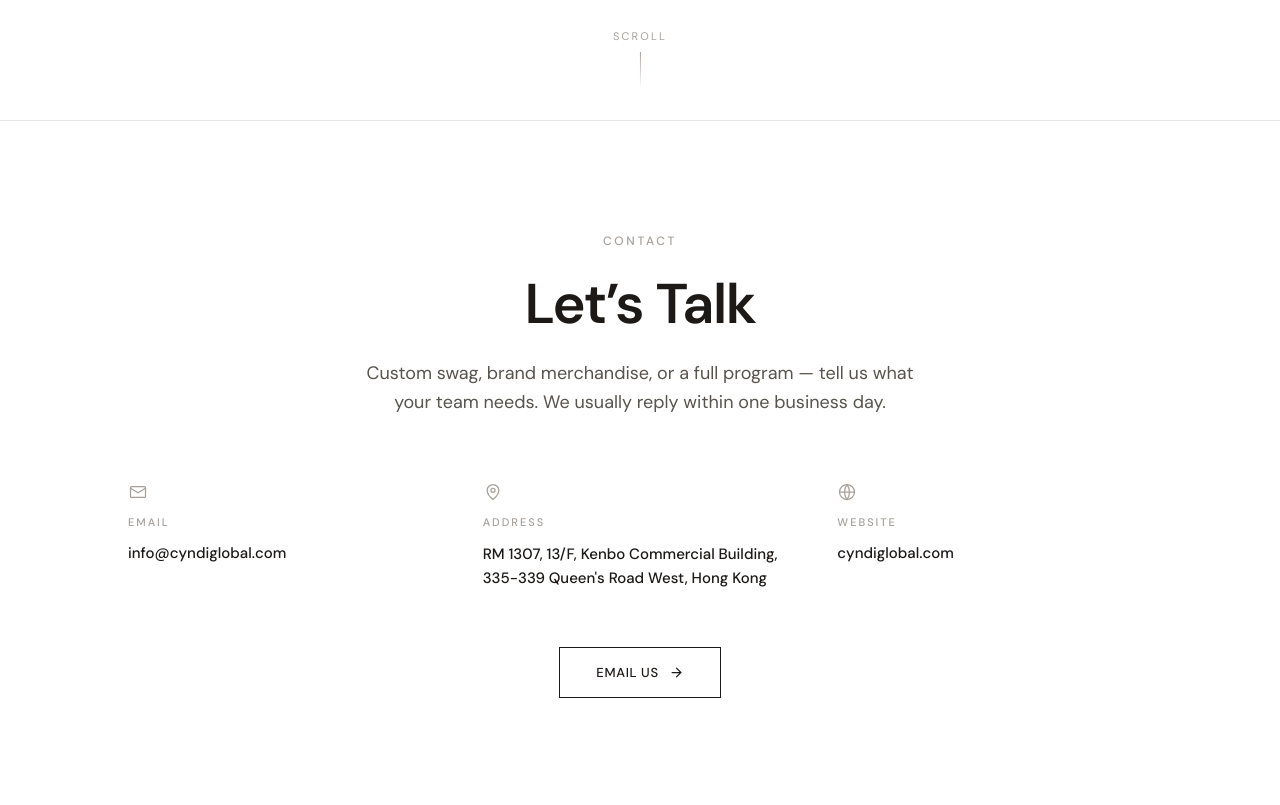
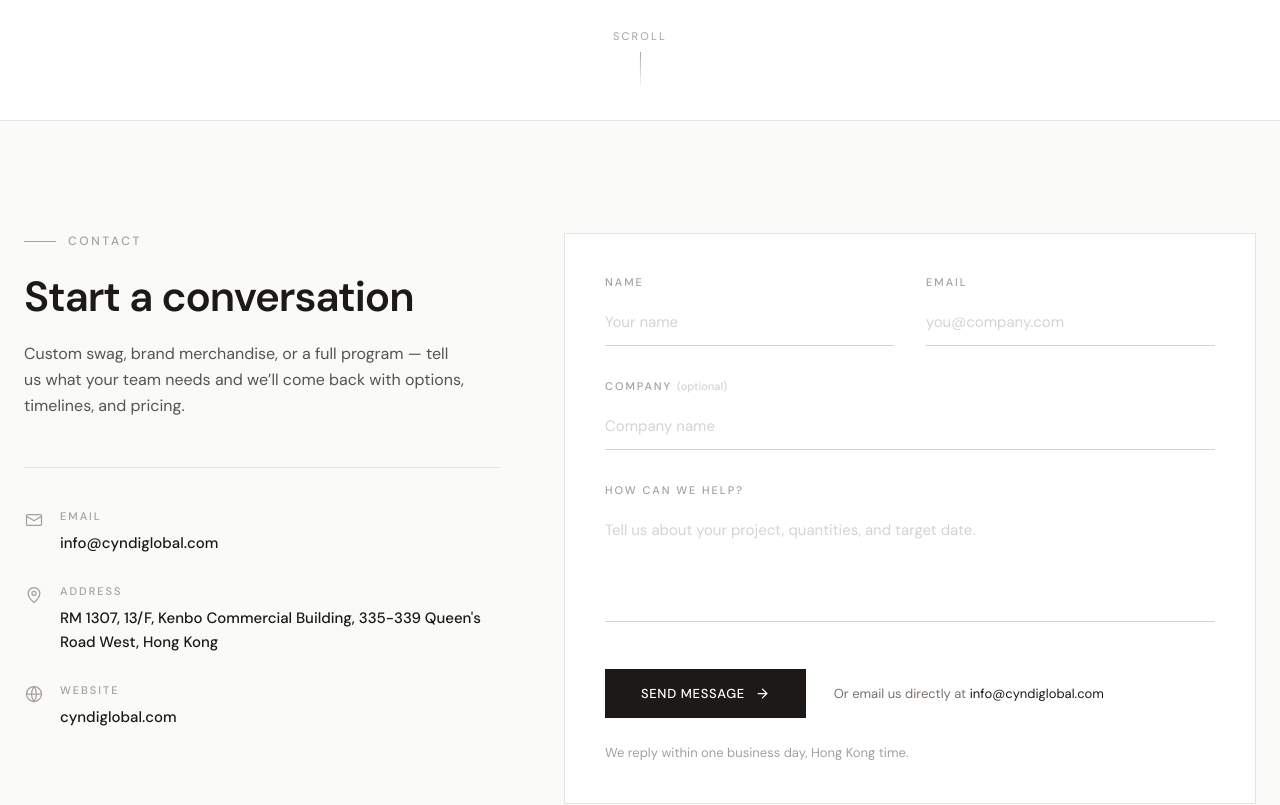
Before and after one commit to Georgiazhu/cyndi-global-website, a React (Vite) app in the folder product-showcase/: page / in a window 1280 px wide. Shown: the part 680-1485 px from the top of the page. Built offline with nearby package versions, Linux system fonts and the light colour scheme.

Commit message:
feat(homepage): 重新设计联系模块——非对称双栏布局 + 可用询盘表单，替换突兀的 Let's Talk 大标题

```diff
--- a/product-showcase/src/cyndi/CyndiContact.jsx
+++ b/product-showcase/src/cyndi/CyndiContact.jsx
@@ -1,5 +1,8 @@
 // 首页联系区块 + 页脚（Company contact block + footer）
 // 联系邮箱：info@cyndiglobal.com
+// 表单为纯前端实现：提交后用访客本地邮件客户端预填收件人/主题/正文，无需后端。
+
+import { useState } from 'react'
 
 const CONTACT_ITEMS = [
   {
@@ -31,50 +34,136 @@ function Icon({ d, className = 'w-5 h-5' }) {
   )
 }
 
+const FIELD_LABEL = 'block text-[11px] font-medium uppercase tracking-[0.18em] text-stone-400 mb-2'
+const FIELD_INPUT =
+  'w-full border-b border-stone-300 bg-transparent py-3 text-[15px] text-stone-900 ' +
+  'placeholder:text-stone-300 focus:border-stone-900 outline-none transition-colors'
+
 export default function CyndiContact() {
+  const [form, setForm] = useState({ name: '', email: '', company: '', message: '' })
+  const [sent, setSent] = useState(false)
+
+  const update = key => e => setForm(f => ({ ...f, [key]: e.target.value }))
+
+  function handleSubmit(e) {
+    e.preventDefault()
+    const subject = `Website inquiry${form.company ? ` — ${form.company}` : ''}`
+    const body =
+      `Name: ${form.name}\nEmail: ${form.email}` +
+      (form.company ? `\nCompany: ${form.company}` : '') +
+      `\n\n${form.message}`
+    window.location.href =
+      `mailto:info@cyndiglobal.com?subject=${encodeURIComponent(subject)}&body=${encodeURIComponent(body)}`
+    setSent(true)
+  }
+
   return (
     <>
       {/* ── Contact ── */}
-      <section id="contact" className="bg-white border-t border-stone-200 px-6 py-24 lg:py-28">
+      <section id="contact" className="bg-stone-50 border-t border-stone-200 px-6 py-20 lg:py-28">
         <div className="max-w-7xl mx-auto">
-          <div className="flex flex-col items-center text-center">
-            <span className="text-xs font-medium uppercase tracking-[0.22em] text-stone-400 mb-5">Contact</span>
-            <h2 className="text-[clamp(34px,5vw,56px)] font-semibold leading-tight tracking-tight text-stone-900 mb-5">
-              Let&rsquo;s Talk
-            </h2>
-            <p className="text-[clamp(16px,1.9vw,18px)] leading-relaxed text-stone-600 max-w-[560px]">
-              Custom swag, brand merchandise, or a full program — tell us what your team needs.
-              We usually reply within one business day.
-            </p>
-          </div>
+          <div className="grid gap-14 lg:gap-16 lg:grid-cols-12 items-start">
 
-          <div className="grid gap-10 md:grid-cols-3 max-w-5xl mx-auto mt-16">
-            {CONTACT_ITEMS.map(it => (
-              <div key={it.label} className="flex flex-col items-center text-center gap-3 md:items-start md:text-left">
-                <span className="text-stone-400">
-                  <Icon d={it.icon} />
-                </span>
-                <span className="text-[11px] font-medium uppercase tracking-[0.18em] text-stone-400">{it.label}</span>
-                {it.href ? (
-                  <a href={it.href} className="text-[15px] font-medium text-stone-900 hover:text-[#e07a3a] transition-colors break-words">
-                    {it.value}
-                  </a>
+            {/* Left — intro + details */}
+            <div className="lg:col-span-5 lg:sticky lg:top-28">
+              <div className="flex items-center gap-3 mb-6">
+                <span className="h-px w-8 bg-stone-400" />
+                <span className="text-xs font-medium uppercase tracking-[0.22em] text-stone-400">Contact</span>
+              </div>
+
+              <h2 className="text-[clamp(30px,3.6vw,42px)] font-semibold leading-[1.15] tracking-tight text-stone-900 mb-5">
+                Start a conversation
+              </h2>
+
+              <p className="text-[16px] leading-relaxed text-stone-600 max-w-[440px]">
+                Custom swag, brand merchandise, or a full program &mdash; tell us what your team
+                needs and we&rsquo;ll come back with options, timelines, and pricing.
+              </p>
+
+              <dl className="mt-12 pt-10 border-t border-stone-200 flex flex-col gap-7">
+                {CONTACT_ITEMS.map(it => (
+                  <div key={it.label} className="flex items-start gap-4">
+                    <span className="text-stone-400 mt-0.5 shrink-0">
+                      <Icon d={it.icon} />
+                    </span>
+                    <div className="min-w-0">
+                      <dt className="text-[11px] font-medium uppercase tracking-[0.18em] text-stone-400 mb-1.5">
+                        {it.label}
+                      </dt>
+                      <dd className="text-[15px] font-medium text-stone-900 leading-relaxed break-words">
+                        {it.href ? (
+                          <a href={it.href} className="hover:text-[#e07a3a] transition-colors">{it.value}</a>
+                        ) : (
+                          it.value
+                        )}
+                      </dd>
+                    </div>
+                  </div>
+                ))}
+              </dl>
+            </div>
+
+            {/* Right — inquiry form */}
+            <div className="lg:col-span-7">
+              <form
+                onSubmit={handleSubmit}
+                className="bg-white border border-stone-200 p-8 lg:p-10"
+              >
+                <div className="grid gap-8 sm:grid-cols-2">
+                  <div>
+                    <label htmlFor="ct-name" className={FIELD_LABEL}>Name</label>
+                    <input id="ct-name" type="text" required value={form.name} onChange={update('name')}
+                      placeholder="Your name" className={FIELD_INPUT} />
+                  </div>
+                  <div>
+                    <label htmlFor="ct-email" className={FIELD_LABEL}>Email</label>
+                    <input id="ct-email" type="email" required value={form.email} onChange={update('email')}
+                      placeholder="you@company.com" className={FIELD_INPUT} />
+                  </div>
+                </div>
+
+                <div className="mt-8">
+                  <label htmlFor="ct-company" className={FIELD_LABEL}>Company <span className="normal-case tracking-normal text-stone-300">(optional)</span></label>
+                  <input id="ct-company" type="text" value={form.company} onChange={update('company')}
+                    placeholder="Company name" className={FIELD_INPUT} />
+                </div>
+
+                <div className="mt-8">
+                  <label htmlFor="ct-message" className={FIELD_LABEL}>How can we help?</label>
+                  <textarea id="ct-message" rows="4" required value={form.message} onChange={update('message')}
+                    placeholder="Tell us about your project, quantities, and target date."
+                    className={`${FIELD_INPUT} resize-none`} />
+                </div>
+
+                <div className="mt-10 flex flex-col sm:flex-row sm:items-center gap-5 sm:gap-7">
+                  <button type="submit"
+                    className="group inline-flex items-center justify-center gap-2.5 bg-stone-900 text-white px-9 py-[15px] text-[13px] font-medium uppercase tracking-wider hover:bg-[#e07a3a] transition-colors">
+                    Send Message
+                    <svg viewBox="0 0 24 24" fill="none" stroke="currentColor" strokeWidth="2"
+                      strokeLinecap="round" className="w-[15px] h-[15px] group-hover:translate-x-1 transition-transform">
+                      <path d="M5 12h14M12 5l7 7-7 7" />
+                    </svg>
+                  </button>
+                  <p className="text-[13px] leading-relaxed text-stone-500">
+                    Or email us directly at{' '}
+                    <a href="mailto:info@cyndiglobal.com" className="text-stone-900 hover:text-[#e07a3a] transition-colors">
+                      info@cyndiglobal.com
+                    </a>
+                  </p>
+                </div>
+
+                {sent ? (
+                  <p className="mt-6 text-[13px] leading-relaxed text-stone-500">
+                    Your email app should be opening with the message ready to send. If nothing
+                    happens, please write to us at info@cyndiglobal.com.
+                  </p>
                 ) : (
-                  <p className="text-[15px] font-medium text-stone-900 leading-relaxed break-words">{it.value}</p>
+                  <p className="mt-6 text-[13px] leading-relaxed text-stone-400">
+                    We reply within one business day, Hong Kong time.
+                  </p>
                 )}
-              </div>
-            ))}
-          </div>
-
-          <div className="flex justify-center mt-14">
-            <a href="mailto:info@cyndiglobal.com"
-              className="group inline-flex items-center gap-2.5 border border-stone-900 text-stone-900 px-9 py-[15px] text-[13px] font-medium uppercase tracking-wider hover:bg-stone-900 hover:text-white transition-colors">
-              Email Us
-              <svg viewBox="0 0 24 24" fill="none" stroke="currentColor" strokeWidth="2" strokeLinecap="round"
-                className="w-[15px] h-[15px] group-hover:translate-x-1 transition-transform">
-                <path d="M5 12h14M12 5l7 7-7 7" />
-              </svg>
-            </a>
+              </form>
+            </div>
           </div>
         </div>
       </section>
@@ -87,7 +176,7 @@ export default function CyndiContact() {
             <span className="text-xl font-semibold tracking-tight text-white">Cyndi</span>
           </div>
           <p className="text-[13px] leading-relaxed max-w-md">
-            Global Swag &amp; Brand Management — Empowering Brands. Engaging People.
+            Global Swag &amp; Brand Management &mdash; Empowering Brands. Engaging People.
           </p>
           <a href="mailto:info@cyndiglobal.com" className="text-[13px] text-white hover:text-[#e07a3a] transition-colors">
             info@cyndiglobal.com
```
